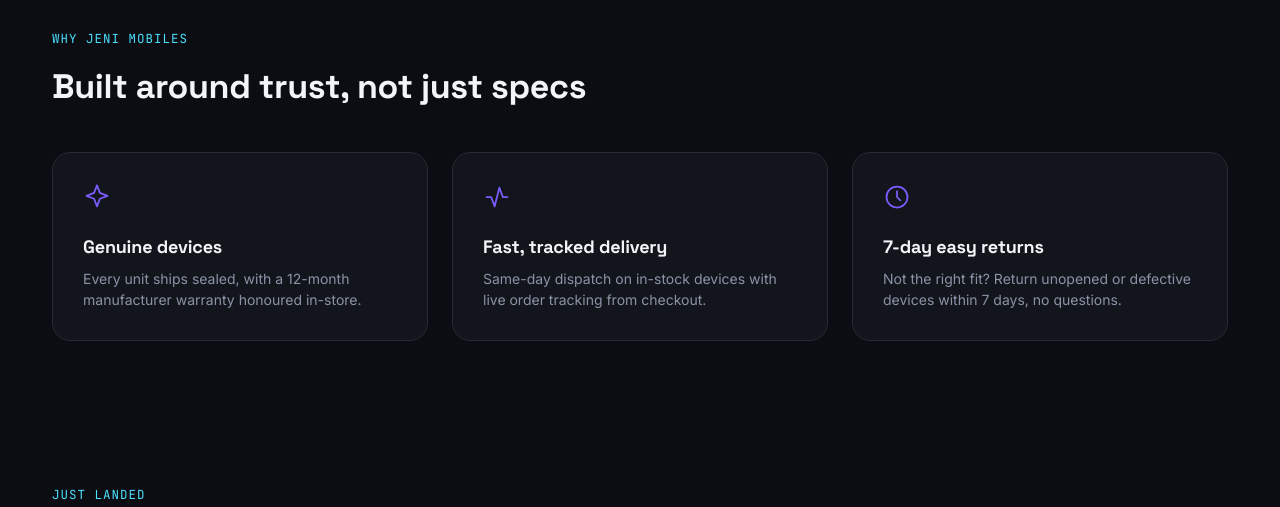
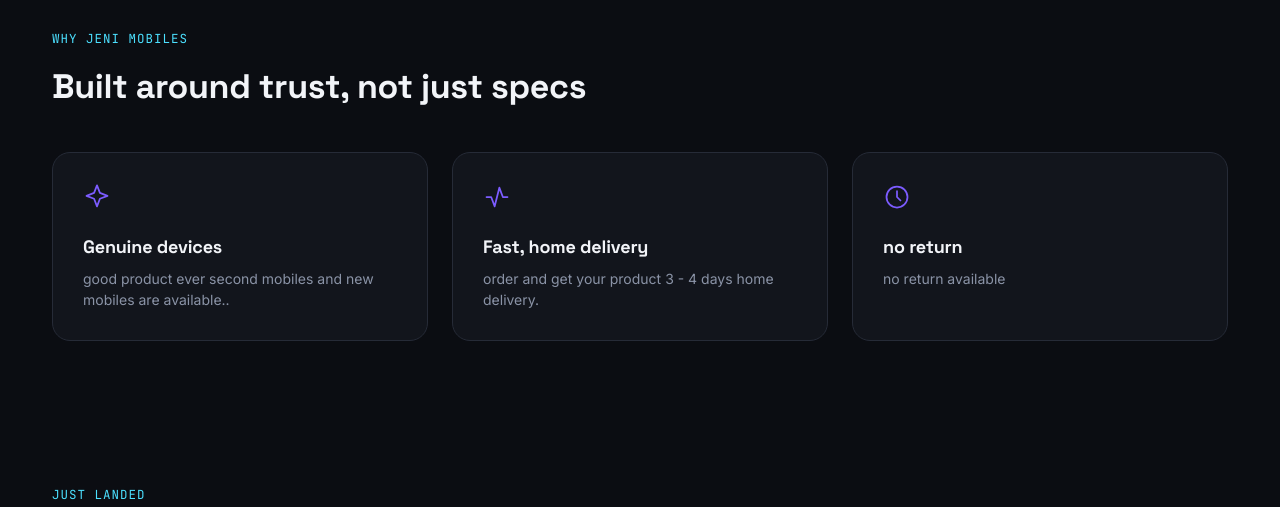
Before and after one commit to pythonuser6718-netizen/JENI-MOBILES, a Django app: page / in a window 1280 px wide. Shown: the part 1903-2410 px from the top of the page. Run offline with Django 5.2, Linux system fonts and the light colour scheme; tables that the repository leaves empty hold one stand-in row (values such as "Sample post"); grey boxes marked "Sample" are stand-in pictures.

Commit message:
Update home.html

```diff
--- a/shop/templates/shop/home.html
+++ b/shop/templates/shop/home.html
@@ -130,17 +130,17 @@
       <div class="feature-item" data-reveal>
         <svg width="28" height="28" viewBox="0 0 24 24" fill="none"><path d="M12 2l2.5 6.5L21 11l-6.5 2.5L12 20l-2.5-6.5L3 11l6.5-2.5L12 2z" stroke="currentColor" stroke-width="1.5" stroke-linejoin="round"/></svg>
         <h3>Genuine devices</h3>
-        <p>Every unit ships sealed, with a 12-month manufacturer warranty honoured in-store.</p>
+        <p>good product ever second mobiles and new mobiles are available..</p>
       </div>
       <div class="feature-item" data-reveal data-reveal-delay="1">
         <svg width="28" height="28" viewBox="0 0 24 24" fill="none"><path d="M3 12h4l3 8 4-16 3 8h4" stroke="currentColor" stroke-width="1.5" stroke-linecap="round" stroke-linejoin="round"/></svg>
-        <h3>Fast, tracked delivery</h3>
-        <p>Same-day dispatch on in-stock devices with live order tracking from checkout.</p>
+        <h3>Fast, home delivery</h3>
+        <p>order and get your product 3 - 4 days home delivery.</p>
       </div>
       <div class="feature-item" data-reveal data-reveal-delay="2">
         <svg width="28" height="28" viewBox="0 0 24 24" fill="none"><circle cx="12" cy="12" r="9" stroke="currentColor" stroke-width="1.5"/><path d="M12 7v5l3 3" stroke="currentColor" stroke-width="1.5" stroke-linecap="round"/></svg>
-        <h3>7-day easy returns</h3>
-        <p>Not the right fit? Return unopened or defective devices within 7 days, no questions.</p>
+        <h3>no return</h3>
+        <p>no return available</p>
       </div>
     </div>
   </div>
```
